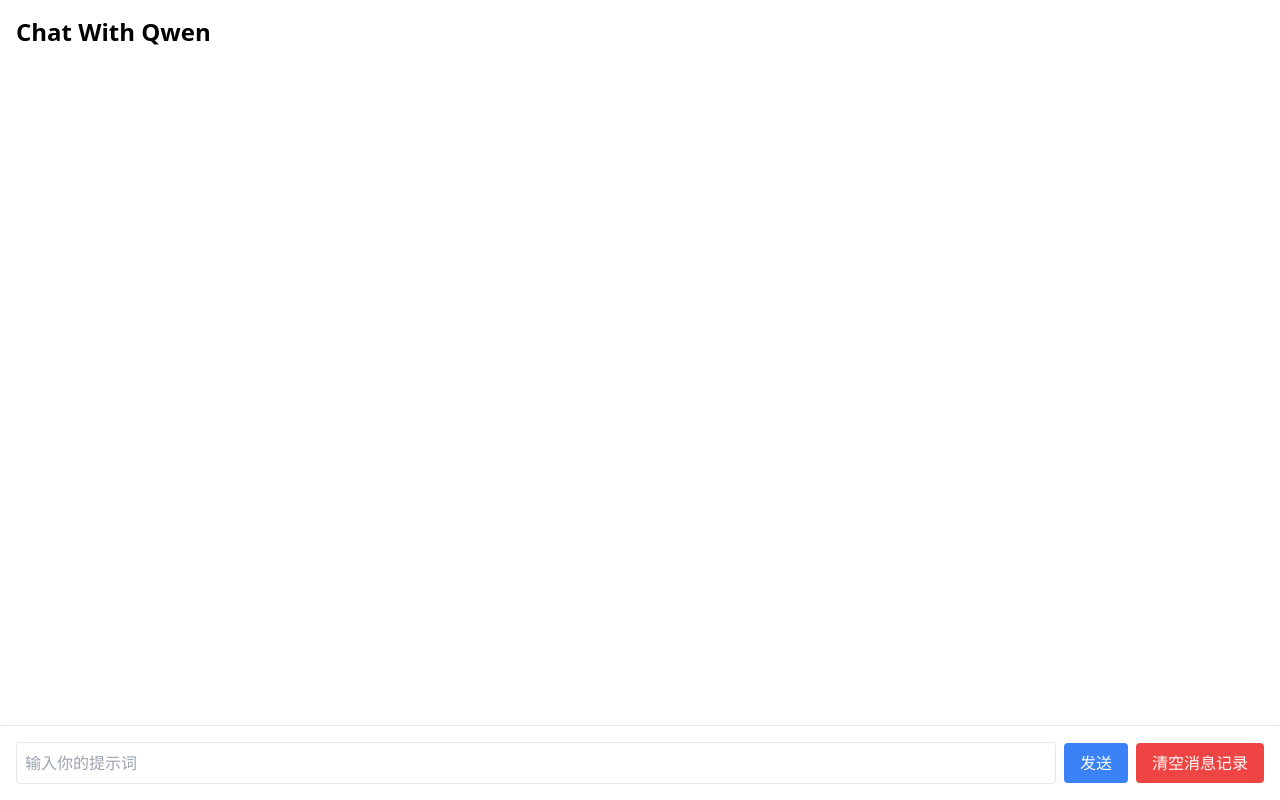
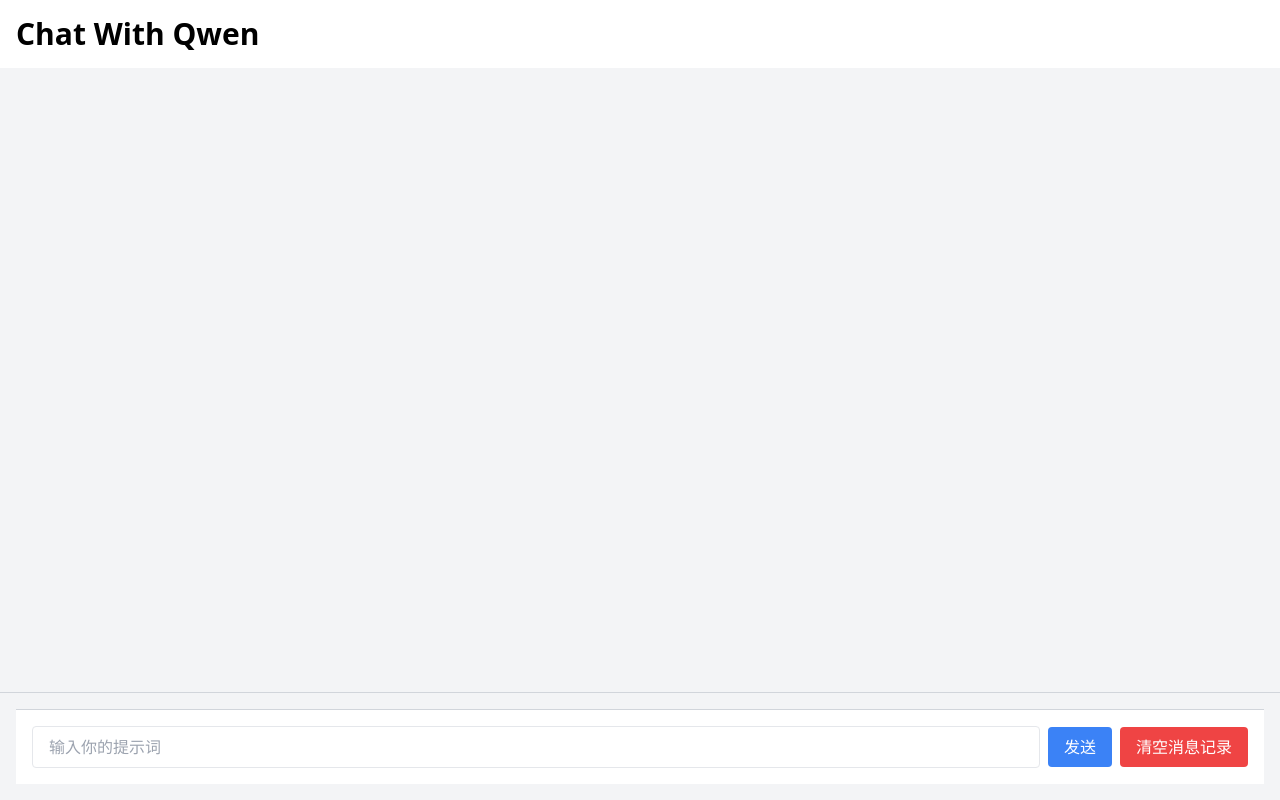
Before and after one commit to nowscott/ChatWithMou, a React (Create React App) app: page / in a window 1280 px wide. Built offline with nearby package versions, Linux system fonts and the light colour scheme.

Commit message:
ui更新

```diff
--- a/src/App.js
+++ b/src/App.js
@@ -1,15 +1,13 @@
-import React, { useState, useEffect, useRef } from 'react';
-import moment from 'moment'; // 导入 moment.js
-import ReactMarkdown from 'react-markdown'; // 导入 react-markdown
+import React, { useState } from 'react';
 import ChatAPI from './components/ChatAPI';
 import InputPrompt from './components/InputPrompt';
 import MessageHistory from './components/MessageHistory';
+import MessageList from './components/MessageList';
 
 const MainComponent = () => {
     const { messages, addUserMessage, addAIMessage, updateMessage, clearMessages } = MessageHistory();
-    const [submittedPrompt, setSubmittedPrompt] = useState(''); // 用于存储提交的prompt值
+    const [submittedPrompt, setSubmittedPrompt] = useState('');
     const [aiMessageMid, setAiMessageMid] = useState(null);
-    const messagesEndRef = useRef(null); // 引用消息列表的底部
 
     const handleContentUpdate = (newContent) => {
         updateMessage(aiMessageMid, prevMessage => ({
@@ -28,45 +26,18 @@
         const newAiMessageMid = addAIMessage();
         setAiMessageMid(newAiMessageMid);
 
-        // 构建包含聊天记录的完整 prompt
         const chatHistory = messages.map(msg => `${msg.role === 'user' ? '你' : 'AI'}: ${msg.content}`).join('\n');
         const fullPrompt = `${chatHistory}\n你: ${prompt}`;
 
-        setSubmittedPrompt(fullPrompt); // 触发ChatAPI组件更新
+        setSubmittedPrompt(fullPrompt);
     };
-
-    const handleClearMessages = () => {
-        clearMessages();
-    };
-
-    // 在消息内容更新时自动滚动到页面底部
-    useEffect(() => {
-        if (messagesEndRef.current) {
-            messagesEndRef.current.scrollIntoView({ behavior: 'smooth' });
-        }
-    }, [messages]);
 
     return (
         <div className="flex flex-col h-screen">
-            <div className="flex-grow p-4 overflow-auto" style={{ paddingBottom: '100px' }}>
-                <h1 className="text-2xl font-bold mb-4">Chat With Qwen</h1>
-                <div className="space-y-4">
-                    {messages.map((message) => (
-                        <div key={message.mid} className="p-4 border rounded shadow-sm">
-                            <div className="font-bold">
-                                {message.role === 'user' ? '你' : 'AI'}:
-                            </div>
-                            <ReactMarkdown className="prose">{message.content}</ReactMarkdown>
-                            <div className="text-gray-500 text-sm">{moment(message.timestamp).format('YYYY-MM-DD HH:mm:ss')}</div>
-                            {message.totalTokens !== null && (
-                                <div className="text-sm text-gray-600">token：{message.totalTokens}</div>
-                            )}
-                        </div>
-                    ))}
-                    <div ref={messagesEndRef} /> {/* 底部引用 */}
-                </div>
+            <MessageList messages={messages} />
+            <div className="bg-gray-100 p-4 border-t border-gray-300">
+                <InputPrompt onSend={handleSend} onClear={clearMessages} />
             </div>
-            <InputPrompt onSend={handleSend} onClear={handleClearMessages} />
             {submittedPrompt && (
                 <ChatAPI
                     prompt={submittedPrompt}
--- a/src/components/InputPrompt.js
+++ b/src/components/InputPrompt.js
@@ -18,30 +18,44 @@
 
     const handleKeyDown = (e) => {
         if (!isComposing && e.key === 'Enter' && !e.shiftKey) {
-            e.preventDefault(); // 防止默认的换行行为
+            e.preventDefault();
             handleSend();
         }
     };
 
     const handleSend = () => {
-        if (prompt.trim() === '') return; // 如果提示为空，则不发送
+        if (prompt.trim() === '') return;
         onSend(prompt);
-        setPrompt(''); // 发送后清空输入框
+        setPrompt('');
     };
 
     return (
-        <div className="fixed bottom-0 left-0 right-0 bg-white p-4 border-t shadow-md flex items-center space-x-2">
+        <div className="w-full p-4 bg-white border-t border-gray-300">
+            <div className="flex flex-col md:flex-row md:items-center w-full">
                 <input
+                    className="w-full px-4 py-2 border rounded mb-2 md:mb-0 md:mr-2"
                     value={prompt}
                     onChange={handleChange}
                     onKeyDown={handleKeyDown}
                     onCompositionStart={handleCompositionStart}
                     onCompositionEnd={handleCompositionEnd}
                     placeholder="输入你的提示词"
-                className="flex-1 border rounded p-2"
                 />
-            <button onClick={handleSend} className="bg-blue-500 text-white px-4 py-2 rounded">发送</button>
-            <button onClick={onClear} className="bg-red-500 text-white px-4 py-2 rounded">清空消息记录</button>
+                <div className="flex flex-col md:flex-row md:items-center w-full md:w-auto">
+                    <button
+                        className="px-4 py-2 bg-blue-500 text-white rounded mb-2 md:mb-0 md:mr-2 whitespace-nowrap"
+                        onClick={handleSend}
+                    >
+                        发送
+                    </button>
+                    <button
+                        className="px-4 py-2 bg-red-500 text-white rounded whitespace-nowrap"
+                        onClick={onClear}
+                    >
+                        清空消息记录
+                    </button>
+                </div>
+            </div>
         </div>
     );
 };
--- /dev/null
+++ b/src/components/MessageList.js
@@ -0,0 +1,44 @@
+import React, { useEffect, useRef } from 'react';
+import moment from 'moment';
+import ReactMarkdown from 'react-markdown';
+
+const MessageList = ({ messages }) => {
+    const messageEndRef = useRef(null);
+
+    const scrollToBottom = () => {
+        if (messageEndRef.current) {
+            messageEndRef.current.scrollIntoView({ behavior: 'smooth' });
+        }
+    };
+
+    useEffect(() => {
+        scrollToBottom();
+    }, [messages]);
+
+    useEffect(() => {
+        scrollToBottom();
+    }, []);
+
+    return (
+        <div className="flex-1 overflow-auto bg-gray-100">
+            <h1 className="text-3xl font-bold p-4 bg-white">Chat With Qwen</h1>
+            <div className="p-4">
+                {messages.map((message) => (
+                    <div key={message.mid} className="bg-white shadow-md rounded-lg p-4 mb-4">
+                        <div>
+                            <strong>{message.role === 'user' ? '你' : 'AI'}:</strong>
+                            <ReactMarkdown className="prose">{message.content}</ReactMarkdown>
+                        </div>
+                        <div className="text-sm text-gray-500 mt-2">{moment(message.timestamp).format('YYYY-MM-DD HH:mm:ss')}</div>
+                        {message.totalTokens !== null && (
+                            <div className="text-sm text-gray-500">Token: {message.totalTokens}</div>
+                        )}
+                    </div>
+                ))}
+                <div ref={messageEndRef}></div>
+            </div>
+        </div>
+    );
+};
+
+export default MessageList;
```
Lines whose indentation alone changed are shown as unchanged.
